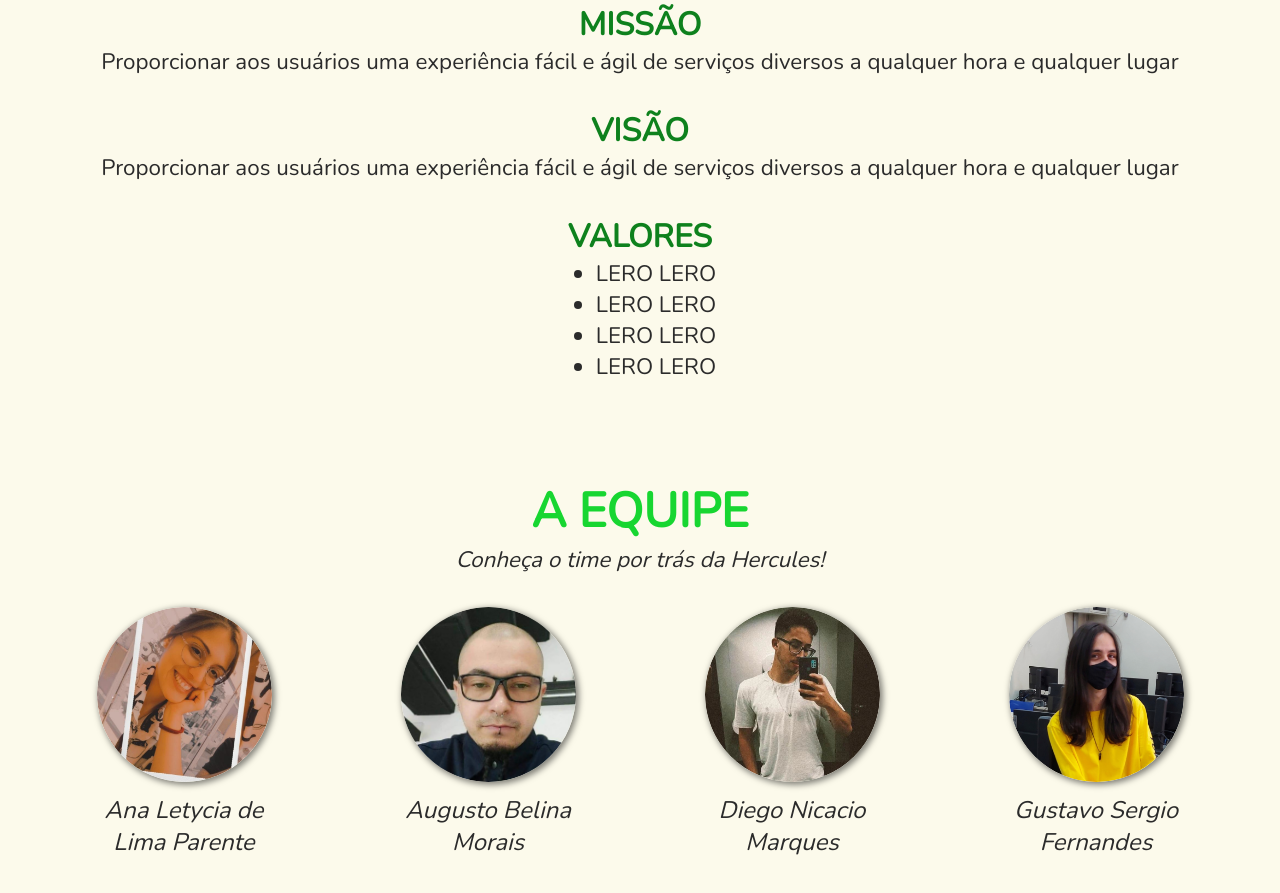
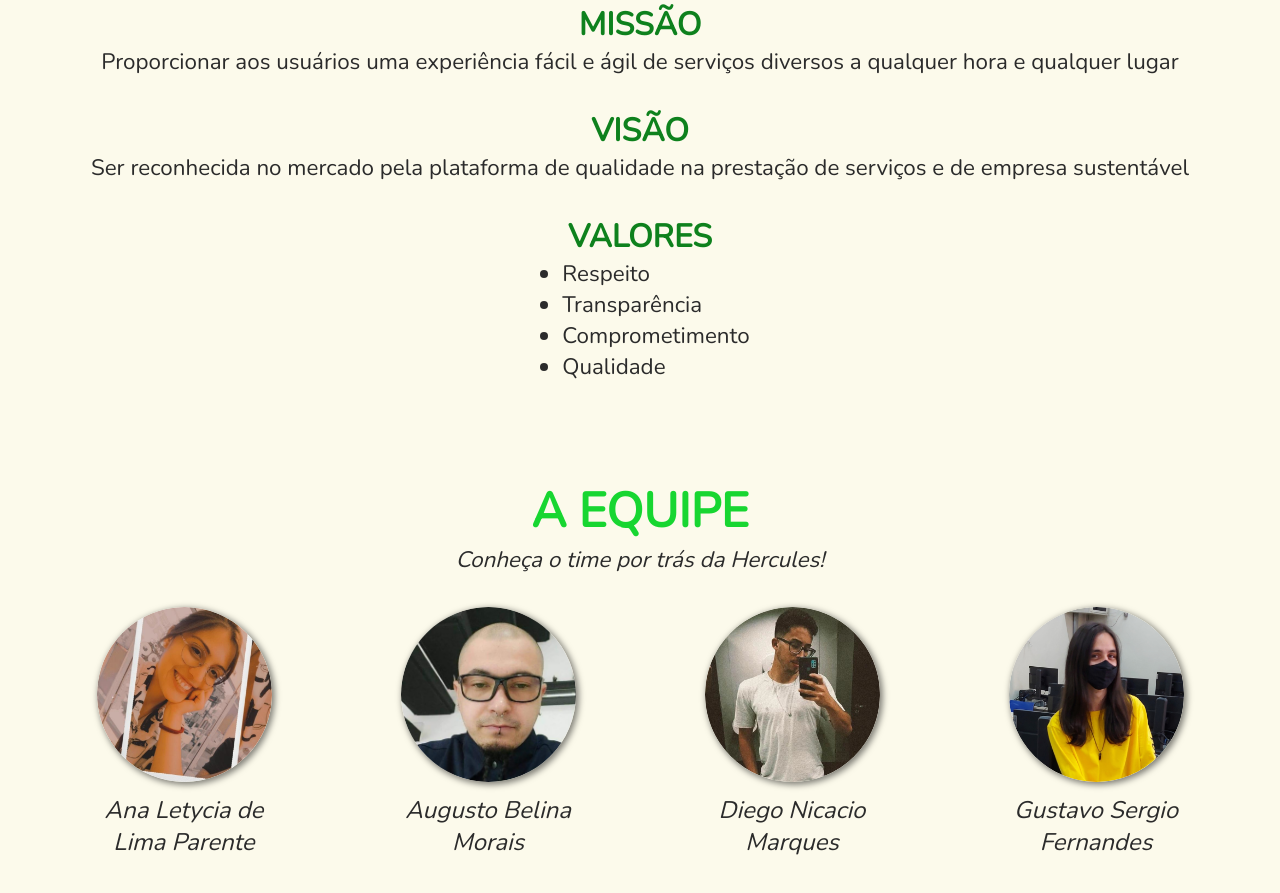
Before and after one commit to marshall570/site-hercules, a plain HTML site: page index.html in a window 1280 px wide. Shown: the part 1170-2063 px from the top of the page. Drawn offline with nearby package versions, Linux system fonts and the light colour scheme.

Commit message:
Landing page DONE

```diff
--- a/index.html
+++ b/index.html
@@ -71,15 +71,15 @@
     <h3>VISÃO</h3>
 
     <p>
-      Proporcionar aos usuários uma experiência fácil e ágil de serviços diversos a qualquer hora e qualquer lugar
+      Ser reconhecida no mercado pela plataforma de qualidade na prestação de serviços e de empresa sustentável
     </p>
 
     <h3>VALORES</h3>
     <ul>
-      <li>LERO LERO</li>
-      <li>LERO LERO</li>
-      <li>LERO LERO</li>
-      <li>LERO LERO</li>
+      <li>Respeito</li>
+      <li>Transparência</li>
+      <li>Comprometimento</li>
+      <li>Qualidade</li>
     </ul>
   </section>
 
```
